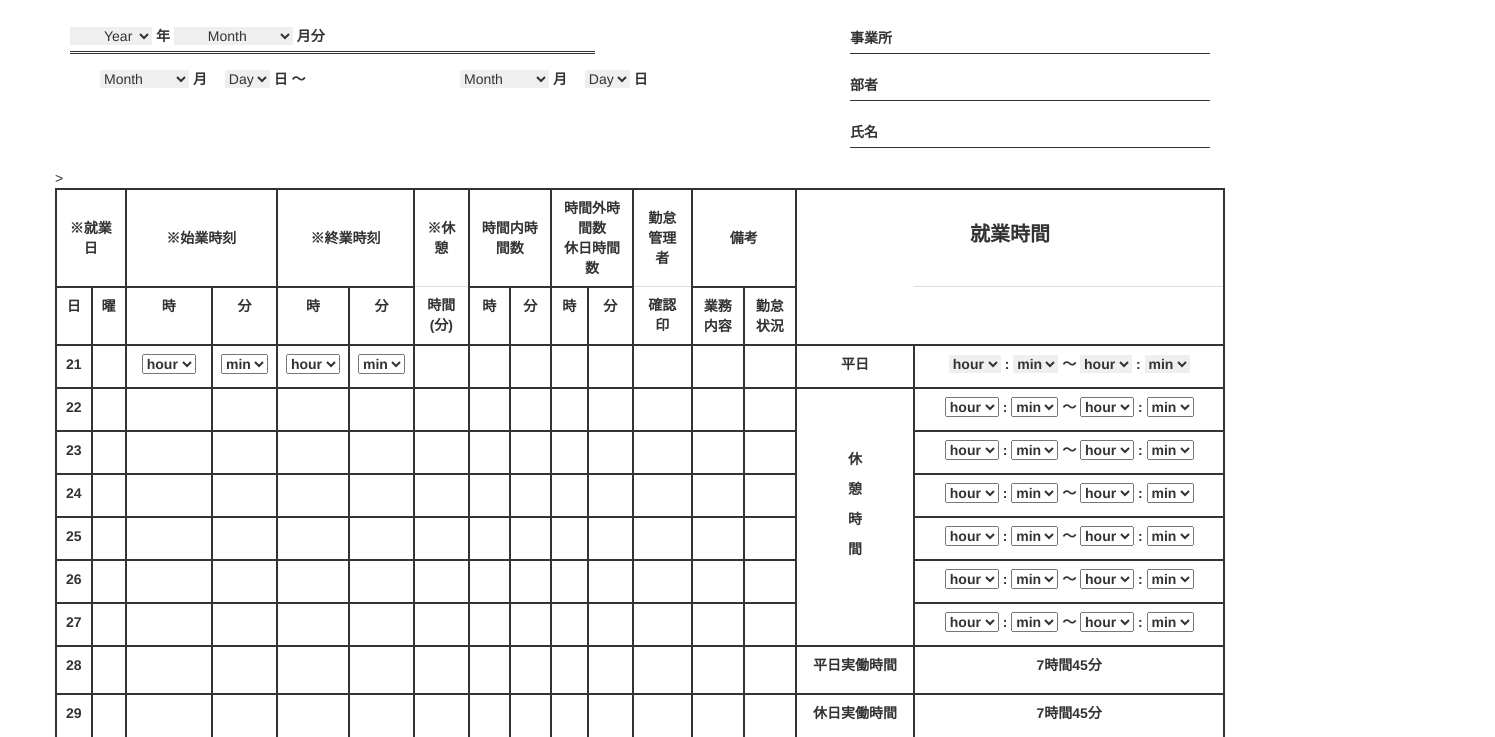
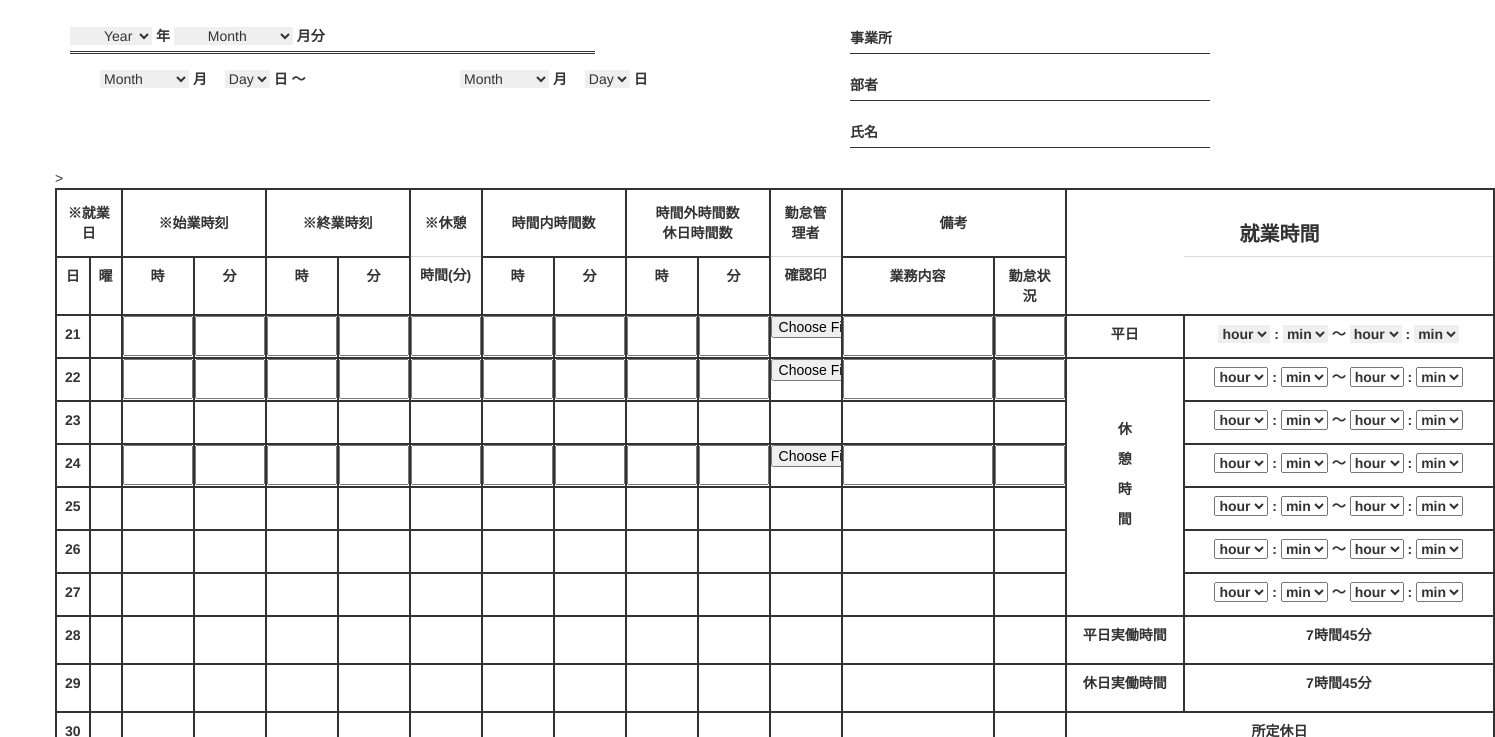
Before and after one commit to nguyenquochuy1/timesheet, a plain HTML site: page index.html in a window 1280 px wide. Shown: the part 63-800 px from the top of the page, 1495 px wide, since content can reach past the window. Drawn offline with nearby package versions, Linux system fonts and the light colour scheme.

Commit message:
Add a js folder and add some input in table

```diff
--- a/css/master.css
+++ b/css/master.css
@@ -83,3 +83,8 @@
   border: 0px;
   outline: 0px;
 }
+.txtHour{
+  width: 100px;
+  height: 40px;
+  text-align: center;
+}
--- a/index.html
+++ b/index.html
@@ -290,7 +290,7 @@
 
                           <td style="vertical-align: middle;" colspan=2 >備考</td>
 
-                          <td style="padding-top: 30px; font-size:20px; middle;border : none; border-right:2px solid" colspan=4 >就業時間</td>
+                          <td style="padding-top: 30px; font-size:20px;vertical-align:middle;border : none; border-right:2px solid" colspan=4 >就業時間</td>
 
 
                     </tr>
@@ -301,24 +301,24 @@
 
                         <td>曜</td>
 
+                        <td style="width:30px">時</td>
+
+                        <td>分</td>
+
                         <td>時</td>
 
                         <td>分</td>
 
+                        <td>時間(分)</td>
+
                         <td>時</td>
 
                         <td>分</td>
 
-                        <td>時間(分)</td>
-
                         <td>時</td>
 
                         <td>分</td>
 
-                        <td>時</td>
-
-                        <td>分</td>
-
                         <td>確認印</td>
 
                         <td>業務内容</td>
@@ -336,7 +336,66 @@
 
                       <td></td>
 
-                      <td>
+                      <td style="padding: 0px;">
+                        <input style="width: 70px;
+                        height: 40px; text-align: center; " type="text" maxlength="2" >
+                      </td>
+
+                      <td style="padding: 0px;">
+                        <input style="width: 70px;
+                        height: 40px; text-align: center; " type="text" maxlength="2" >
+                      </td>
+                      <td style="padding: 0px;">
+                        <input style="width: 70px;
+                        height: 40px; text-align: center; " type="text" maxlength="2" >
+                      </td>
+
+                      <td style="padding: 0px;">
+                        <input style="width: 70px;
+                        height: 40px; text-align: center; " type="text" maxlength="2" >
+                      </td>
+
+                      <td style="padding: 0px;">
+                        <input style="width: 70px;
+                        height: 40px; text-align: center; " type="text" maxlength="2" >
+                      </td>
+
+                      <td style="padding: 0px;">
+                        <input style="width: 70px;
+                        height: 40px; text-align: center; " type="text" maxlength="2" >
+                      </td>
+
+                      <td style="padding: 0px;">
+                        <input style="width: 70px;
+                        height: 40px; text-align: center; " type="text" maxlength="2" >
+                      </td>
+
+                      <td style="padding: 0px;">
+                        <input style="width: 70px;
+                        height: 40px; text-align: center; " type="text" maxlength="2" >
+                      </td>
+
+                      <td style="padding: 0px;">
+                        <input style="width: 70px;
+                        height: 40px; text-align: center; " type="text" maxlength="2" >
+                      </td>
+
+                      <td style="padding: 0px;">
+                        <input style="width: 70px;
+                        height: 40px; text-align: center; " type="file" maxlength="2" >
+                      </td>
+
+                      <td style="padding: 0px;">
+                        <input style="font-size: 10px; width: 150px;
+                        height: 40px; text-align: center; " type="text" maxlength="20" >
+                      </td>
+                      <td style="padding: 0px;">
+                        <input style="width: 70px;
+                        height: 40px; text-align: center; " type="text" maxlength="20" >
+                      </td>
+
+                      <td style="border-top: 2px solid;">平日</td>
+                      <td class="breakTime">
                         <select>
                           <option>hour</option>
                           <option value="1">1</option>
@@ -364,9 +423,7 @@
                           <option value="23">23</option>
                           <option value="24">24</option>
                         </select>
-                      </td>
-
-                      <td>
+                        <label>:</label>
                         <select>
                           <option>min</option>
                           <option value="1">1</option>
@@ -430,9 +487,7 @@
                           <option value="28">59</option>
                           <option value="29">60</option>
                         </select>
-                      </td>
-
-                      <td>
+                        <label>～</label>
                         <select>
                           <option>hour</option>
                           <option value="1">1</option>
@@ -460,8 +515,7 @@
                           <option value="23">23</option>
                           <option value="24">24</option>
                         </select>
-                      </td>
-                      <td>
+                        <label>:</label>
                         <select>
                           <option>min</option>
                           <option value="1">1</option>
@@ -526,17 +580,73 @@
                           <option value="29">60</option>
                         </select>
                       </td>
-                      <td></td>
-                      <td></td>
-                      <td></td>
-                      <td></td>
-
-                      <td></td>
-                      <td></td>
-                      <td></td>
-                      <td></td>
-                      <td style="border-top: 2px solid;">平日</td>
-                      <td class="breakTime">
+
+                    </tr>
+
+                    <tr>
+                      <td>22</td>
+
+                      <td></td>
+
+                      <td style="padding: 0px;">
+                        <input style="width: 70px;
+                        height: 40px; text-align: center; " type="text" maxlength="2" >
+                      </td>
+
+                      <td style="padding: 0px;">
+                        <input style="width: 70px;
+                        height: 40px; text-align: center; " type="text" maxlength="2" >
+                      </td>
+                      <td style="padding: 0px;">
+                        <input style="width: 70px;
+                        height: 40px; text-align: center; " type="text" maxlength="2" >
+                      </td>
+
+                      <td style="padding: 0px;">
+                        <input style="width: 70px;
+                        height: 40px; text-align: center; " type="text" maxlength="2" >
+                      </td>
+
+                      <td style="padding: 0px;">
+                        <input style="width: 70px;
+                        height: 40px; text-align: center; " type="text" maxlength="2" >
+                      </td>
+
+                      <td style="padding: 0px;">
+                        <input style="width: 70px;
+                        height: 40px; text-align: center; " type="text" maxlength="2" >
+                      </td>
+
+                      <td style="padding: 0px;">
+                        <input style="width: 70px;
+                        height: 40px; text-align: center; " type="text" maxlength="2" >
+                      </td>
+
+                      <td style="padding: 0px;">
+                        <input style="width: 70px;
+                        height: 40px; text-align: center; " type="text" maxlength="2" >
+                      </td>
+
+                      <td style="padding: 0px;">
+                        <input style="width: 70px;
+                        height: 40px; text-align: center; " type="text" maxlength="2" >
+                      </td>
+
+                      <td style="padding: 0px;">
+                        <input style="width: 70px;
+                        height: 40px; text-align: center; " type="file" maxlength="2" >
+                      </td>
+
+                      <td style="padding: 0px;">
+                        <input style="font-size: 10px; width: 150px;
+                        height: 40px; text-align: center; " type="text" maxlength="20" >
+                      </td>
+                      <td style="padding: 0px;">
+                        <input style="width: 70px;
+                        height: 40px; text-align: center; " type="text" maxlength="20" >
+                      </td>
+                      <td rowspan="6" style="padding: 60px 0px 60px 0px"><p>休</p><p>憩</p><p>時</p><p>間</p></td>
+                      <td>
                         <select>
                           <option>hour</option>
                           <option value="1">1</option>
@@ -725,26 +835,25 @@
                     </tr>
 
                     <tr>
-                      <td>22</td>
-
-                      <td></td>
-
-                      <td></td>
-
-                      <td></td>
-
-                      <td></td>
-                      <td></td>
-                      <td></td>
-                      <td></td>
-                      <td></td>
-                      <td></td>
-
-                      <td></td>
-                      <td></td>
-                      <td></td>
-                      <td></td>
-                      <td rowspan="6" style="padding: 60px 0px 60px 0px"><p>休</p><p>憩</p><p>時</p><p>間</p></td>
+                      <td>23</td>
+
+                      <td></td>
+
+                      <td></td>
+
+                      <td></td>
+
+                      <td></td>
+                      <td></td>
+                      <td></td>
+                      <td></td>
+                      <td></td>
+                      <td></td>
+
+                      <td></td>
+                      <td></td>
+                      <td></td>
+                      <td></td>
                       <td>
                         <select>
                           <option>hour</option>
@@ -931,28 +1040,71 @@
                         </select>
                       </td>
 
-                    </tr>
-
-                    <tr>
-                      <td>23</td>
-
-                      <td></td>
-
-                      <td></td>
-
-                      <td></td>
-
-                      <td></td>
-                      <td></td>
-                      <td></td>
-                      <td></td>
-                      <td></td>
-                      <td></td>
-
-                      <td></td>
-                      <td></td>
-                      <td></td>
-                      <td></td>
+
+                    </tr>
+
+                    <tr>
+                      <td>24</td>
+
+                      <td></td>
+
+                      <td style="padding: 0px;">
+                        <input style="width: 70px;
+                        height: 40px; text-align: center; " type="text" maxlength="2" >
+                      </td>
+
+                      <td style="padding: 0px;">
+                        <input style="width: 70px;
+                        height: 40px; text-align: center; " type="text" maxlength="2" >
+                      </td>
+                      <td style="padding: 0px;">
+                        <input style="width: 70px;
+                        height: 40px; text-align: center; " type="text" maxlength="2" >
+                      </td>
+
+                      <td style="padding: 0px;">
+                        <input style="width: 70px;
+                        height: 40px; text-align: center; " type="text" maxlength="2" >
+                      </td>
+
+                      <td style="padding: 0px;">
+                        <input style="width: 70px;
+                        height: 40px; text-align: center; " type="text" maxlength="2" >
+                      </td>
+
+                      <td style="padding: 0px;">
+                        <input style="width: 70px;
+                        height: 40px; text-align: center; " type="text" maxlength="2" >
+                      </td>
+
+                      <td style="padding: 0px;">
+                        <input style="width: 70px;
+                        height: 40px; text-align: center; " type="text" maxlength="2" >
+                      </td>
+
+                      <td style="padding: 0px;">
+                        <input style="width: 70px;
+                        height: 40px; text-align: center; " type="text" maxlength="2" >
+                      </td>
+
+                      <td style="padding: 0px;">
+                        <input style="width: 70px;
+                        height: 40px; text-align: center; " type="text" maxlength="2" >
+                      </td>
+
+                      <td style="padding: 0px;">
+                        <input style="width: 70px;
+                        height: 40px; text-align: center; " type="file" maxlength="2" >
+                      </td>
+
+                      <td style="padding: 0px;">
+                        <input style="font-size: 10px; width: 150px;
+                        height: 40px; text-align: center; " type="text" maxlength="20" >
+                      </td>
+                      <td style="padding: 0px;">
+                        <input style="width: 70px;
+                        height: 40px; text-align: center; " type="text" maxlength="20" >
+                      </td>
                       <td>
                         <select>
                           <option>hour</option>
@@ -1143,7 +1295,7 @@
                     </tr>
 
                     <tr>
-                      <td>24</td>
+                      <td>25</td>
 
                       <td></td>
 
@@ -1352,7 +1504,7 @@
                     </tr>
 
                     <tr>
-                      <td>25</td>
+                      <td>26</td>
 
                       <td></td>
 
@@ -1561,7 +1713,7 @@
                     </tr>
 
                     <tr>
-                      <td>26</td>
+                      <td>27</td>
 
                       <td></td>
 
@@ -1770,215 +1922,6 @@
                     </tr>
 
                     <tr>
-                      <td>27</td>
-
-                      <td></td>
-
-                      <td></td>
-
-                      <td></td>
-
-                      <td></td>
-                      <td></td>
-                      <td></td>
-                      <td></td>
-                      <td></td>
-                      <td></td>
-
-                      <td></td>
-                      <td></td>
-                      <td></td>
-                      <td></td>
-                      <td>
-                        <select>
-                          <option>hour</option>
-                          <option value="1">1</option>
-                          <option value="2">2</option>
-                          <option value="3">3</option>
-                          <option value="4">4</option>
-                          <option value="5">5</option>
-                          <option value="6">6</option>
-                          <option value="7">7</option>
-                          <option value="8">8</option>
-                          <option value="9">9</option>
-                          <option value="10">10</option>
-                          <option value="11">11</option>
-                          <option value="12">12</option>
-                          <option value="13">13</option>
-                          <option value="14">14</option>
-                          <option value="15">15</option>
-                          <option value="16">16</option>
-                          <option value="17">17</option>
-                          <option value="18">18</option>
-                          <option value="19">19</option>
-                          <option value="20">20</option>
-                          <option value="21">21</option>
-                          <option value="22">22</option>
-                          <option value="23">23</option>
-                          <option value="24">24</option>
-                        </select>
-                        <label>:</label>
-                        <select>
-                          <option>min</option>
-                          <option value="1">1</option>
-                          <option value="2">2</option>
-                          <option value="3">3</option>
-                          <option value="4">4</option>
-                          <option value="5">5</option>
-                          <option value="6">6</option>
-                          <option value="7">7</option>
-                          <option value="8">8</option>
-                          <option value="9">9</option>
-                          <option value="10">10</option>
-                          <option value="11">11</option>
-                          <option value="12">12</option>
-                          <option value="13">13</option>
-                          <option value="14">14</option>
-                          <option value="15">15</option>
-                          <option value="16">16</option>
-                          <option value="17">17</option>
-                          <option value="18">18</option>
-                          <option value="19">19</option>
-                          <option value="20">20</option>
-                          <option value="21">21</option>
-                          <option value="22">22</option>
-                          <option value="23">23</option>
-                          <option value="24">24</option>
-                          <option value="25">25</option>
-                          <option value="26">26</option>
-                          <option value="27">27</option>
-                          <option value="28">28</option>
-                          <option value="29">29</option>
-                          <option value="30">30</option>
-                          <option value="31">31</option>
-                          <option value="1">32</option>
-                          <option value="2">33</option>
-                          <option value="3">34</option>
-                          <option value="4">35</option>
-                          <option value="5">36</option>
-                          <option value="6">37</option>
-                          <option value="7">38</option>
-                          <option value="8">39</option>
-                          <option value="9">40</option>
-                          <option value="10">41</option>
-                          <option value="11">42</option>
-                          <option value="12">43</option>
-                          <option value="13">44</option>
-                          <option value="14">45</option>
-                          <option value="15">46</option>
-                          <option value="16">47</option>
-                          <option value="17">48</option>
-                          <option value="18">49</option>
-                          <option value="19">50</option>
-                          <option value="20">51</option>
-                          <option value="21">52</option>
-                          <option value="22">53</option>
-                          <option value="23">54</option>
-                          <option value="24">55</option>
-                          <option value="25">56</option>
-                          <option value="26">57</option>
-                          <option value="27">58</option>
-                          <option value="28">59</option>
-                          <option value="29">60</option>
-                        </select>
-                        <label>～</label>
-                        <select>
-                          <option>hour</option>
-                          <option value="1">1</option>
-                          <option value="2">2</option>
-                          <option value="3">3</option>
-                          <option value="4">4</option>
-                          <option value="5">5</option>
-                          <option value="6">6</option>
-                          <option value="7">7</option>
-                          <option value="8">8</option>
-                          <option value="9">9</option>
-                          <option value="10">10</option>
-                          <option value="11">11</option>
-                          <option value="12">12</option>
-                          <option value="13">13</option>
-                          <option value="14">14</option>
-                          <option value="15">15</option>
-                          <option value="16">16</option>
-                          <option value="17">17</option>
-                          <option value="18">18</option>
-                          <option value="19">19</option>
-                          <option value="20">20</option>
-                          <option value="21">21</option>
-                          <option value="22">22</option>
-                          <option value="23">23</option>
-                          <option value="24">24</option>
-                        </select>
-                        <label>:</label>
-                        <select>
-                          <option>min</option>
-                          <option value="1">1</option>
-                          <option value="2">2</option>
-                          <option value="3">3</option>
-                          <option value="4">4</option>
-                          <option value="5">5</option>
-                          <option value="6">6</option>
-                          <option value="7">7</option>
-                          <option value="8">8</option>
-                          <option value="9">9</option>
-                          <option value="10">10</option>
-                          <option value="11">11</option>
-                          <option value="12">12</option>
-                          <option value="13">13</option>
-                          <option value="14">14</option>
-                          <option value="15">15</option>
-                          <option value="16">16</option>
-                          <option value="17">17</option>
-                          <option value="18">18</option>
-                          <option value="19">19</option>
-                          <option value="20">20</option>
-                          <option value="21">21</option>
-                          <option value="22">22</option>
-                          <option value="23">23</option>
-                          <option value="24">24</option>
-                          <option value="25">25</option>
-                          <option value="26">26</option>
-                          <option value="27">27</option>
-                          <option value="28">28</option>
-                          <option value="29">29</option>
-                          <option value="30">30</option>
-                          <option value="31">31</option>
-                          <option value="1">32</option>
-                          <option value="2">33</option>
-                          <option value="3">34</option>
-                          <option value="4">35</option>
-                          <option value="5">36</option>
-                          <option value="6">37</option>
-                          <option value="7">38</option>
-                          <option value="8">39</option>
-                          <option value="9">40</option>
-                          <option value="10">41</option>
-                          <option value="11">42</option>
-                          <option value="12">43</option>
-                          <option value="13">44</option>
-                          <option value="14">45</option>
-                          <option value="15">46</option>
-                          <option value="16">47</option>
-                          <option value="17">48</option>
-                          <option value="18">49</option>
-                          <option value="19">50</option>
-                          <option value="20">51</option>
-                          <option value="21">52</option>
-                          <option value="22">53</option>
-                          <option value="23">54</option>
-                          <option value="24">55</option>
-                          <option value="25">56</option>
-                          <option value="26">57</option>
-                          <option value="27">58</option>
-                          <option value="28">59</option>
-                          <option value="29">60</option>
-                        </select>
-                      </td>
-
-
-                    </tr>
-
-                    <tr>
                       <td>28</td>
 
                       <td></td>
--- /dev/null
+++ b/js/checkNumber.js
@@ -0,0 +1,6 @@
+function isNumberKey(evt){
+    var charCode = (evt.which) ? evt.which : event.keyCode
+    if (charCode > 31 && (charCode < 48 || charCode > 57))
+        return false;
+    return true;
+}
```
